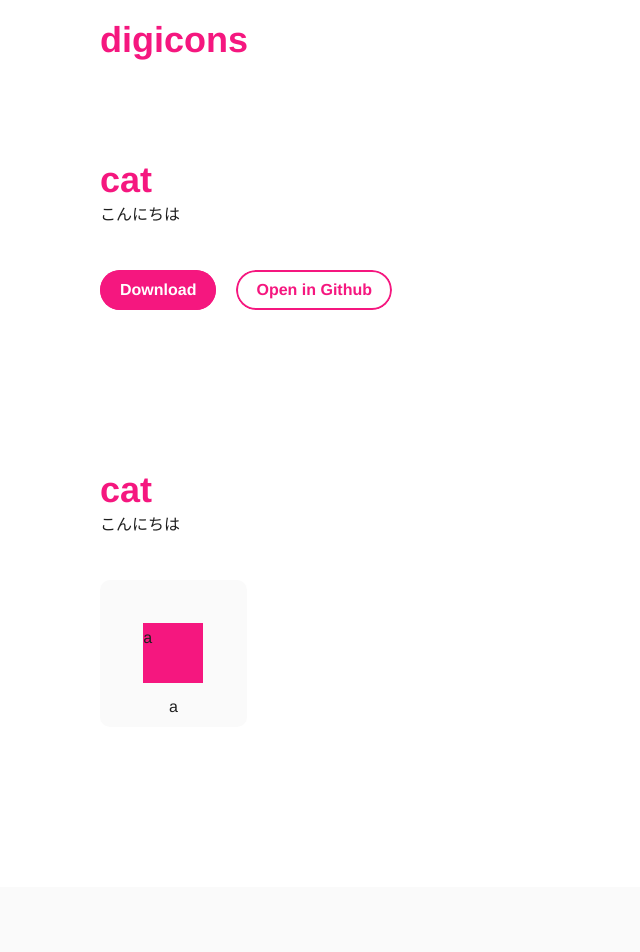
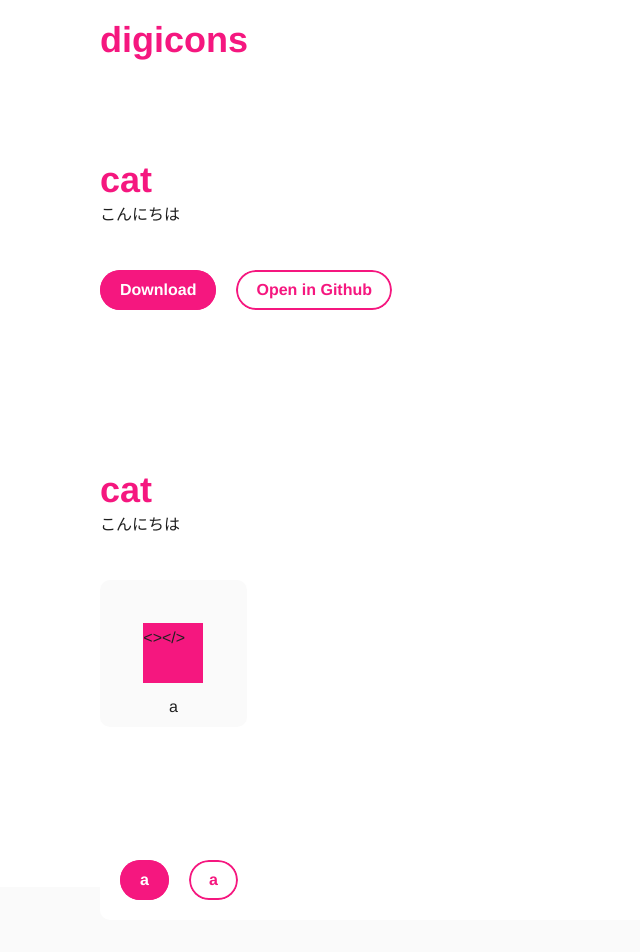
Before and after one commit to hrkmtsmt/digicons, a React (Create React App) app: page / in a window 1280 px wide. Shown: the top 952 px of the page, without its empty margins (0-640 px from the left). Built offline with nearby package versions, Linux system fonts and the light colour scheme.

Commit message:
:+1: feature icon-box.js button click to popup

```diff
--- a/src/components/icon-box.tsx
+++ b/src/components/icon-box.tsx
@@ -1,19 +1,48 @@
-import React from "react";
+import React, { useState } from "react";
 type Props = {
     id: string;
     title: string;
     icon: string;
     svg: string;
 };
+
 export const IconBox = (props: Props) => {
+    const [onFocus, setOnFocus] = useState(false);
+    const toggleOnForcus = () => setOnFocus(!onFocus);
+    const toggleClass = () => {
+        if (onFocus === false) {
+            return "";
+        } else {
+            return "is-focus";
+        }
+    };
     return (
+        <React.Fragment>
             <div className={"l-grid-extra-small"}>
-            <button className={"c-icon-box"}>
-                <i id={props.id} className={`c-icon-box-content ${props.icon}`}>
+                <button
+                    id={props.id}
+                    onFocus={toggleOnForcus}
+                    onBlur={toggleOnForcus}
+                    className={"c-icon-box "}
+                >
+                    <i className={`c-icon-box-content ${props.icon}`}>
                         {props.svg}
                     </i>
                     <span className={"c-icon-box-title"}>{props.title}</span>
                 </button>
+                <div className={`c-icon-bord ${toggleClass()}`}>
+                    <div className={"c-icon-bord-inner"}>
+                        <ul className={"c-nav-horizonal"}>
+                            <li className={"c-nav-item"}>
+                                <button className={"c-button"}>a</button>
+                            </li>
+                            <li className={"c-nav-item"}>
+                                <button className={"c-button-border"}>a</button>
+                            </li>
+                        </ul>
                     </div>
+                </div>
+            </div>
+        </React.Fragment>
     );
 };
--- a/src/components/layout.tsx
+++ b/src/components/layout.tsx
@@ -6,10 +6,10 @@ type Props = {
 };
 export const Layout: React.VFC<Props> = (props: Props) => {
     return (
-        <React.StrictMode>
+        <React.Fragment>
             <Header />
             <main className={"l-main"}>{props.children}</main>
             <Footer />
-        </React.StrictMode>
+        </React.Fragment>
     );
 };
--- a/src/index.tsx
+++ b/src/index.tsx
@@ -27,7 +27,7 @@ ReactDOM.render(
                 </div>
             </Section>
             <Section title={"cat"} desc={"こんにちは"}>
-                <IconBox id={"a"} svg={"a"} title={"a"} icon={"a"} />
+                <IconBox id={"a"} svg={"<></>"} title={"a"} icon={"a"} />
             </Section>
         </Layout>
     </React.StrictMode>,
--- a/src/styles/style.scss
+++ b/src/styles/style.scss
@@ -498,6 +498,38 @@ select {
         text-align: center;
         left: 0;
         bottom: 0;
+    }
+}
+.c-icon-bord {
+    width: 100%;
+    position: fixed;
+    bottom: 0;
+    left: 0;
+    padding: 40px;
+    transition: ease-in-out 0.2s;
+    transform: translateY(100%);
+
+    &-inner {
+        background: var(--base-color);
+        max-width: var(--max-width);
+        width: 100%;
+        margin: 0 auto;
+        border-radius: 10px;
+        padding: 20px;
+    }
+}
+.is-focus {
+    transform: translateY(0);
+    transition: ease-in-out 0.2s;
+}
+@media screen and (max-width: 768px) {
+    .c-icon-bord {
+        padding: 30px;
+    }
+}
+@media screen and (max-width: 576px) {
+    .c-icon-bord {
+        padding: 20px;
     }
 }
 /* Box */
```
Lines whose indentation alone changed are shown as unchanged.
